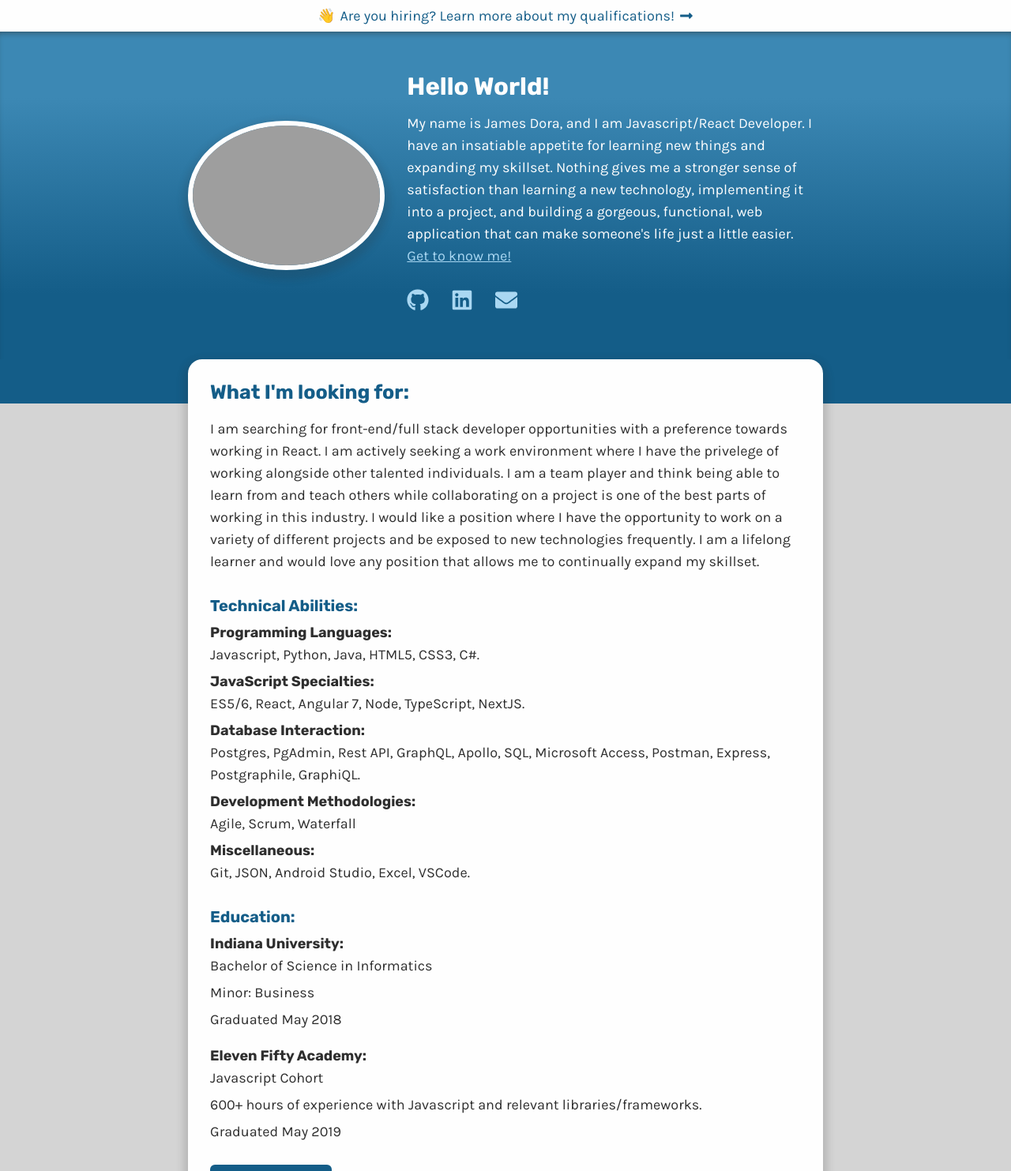
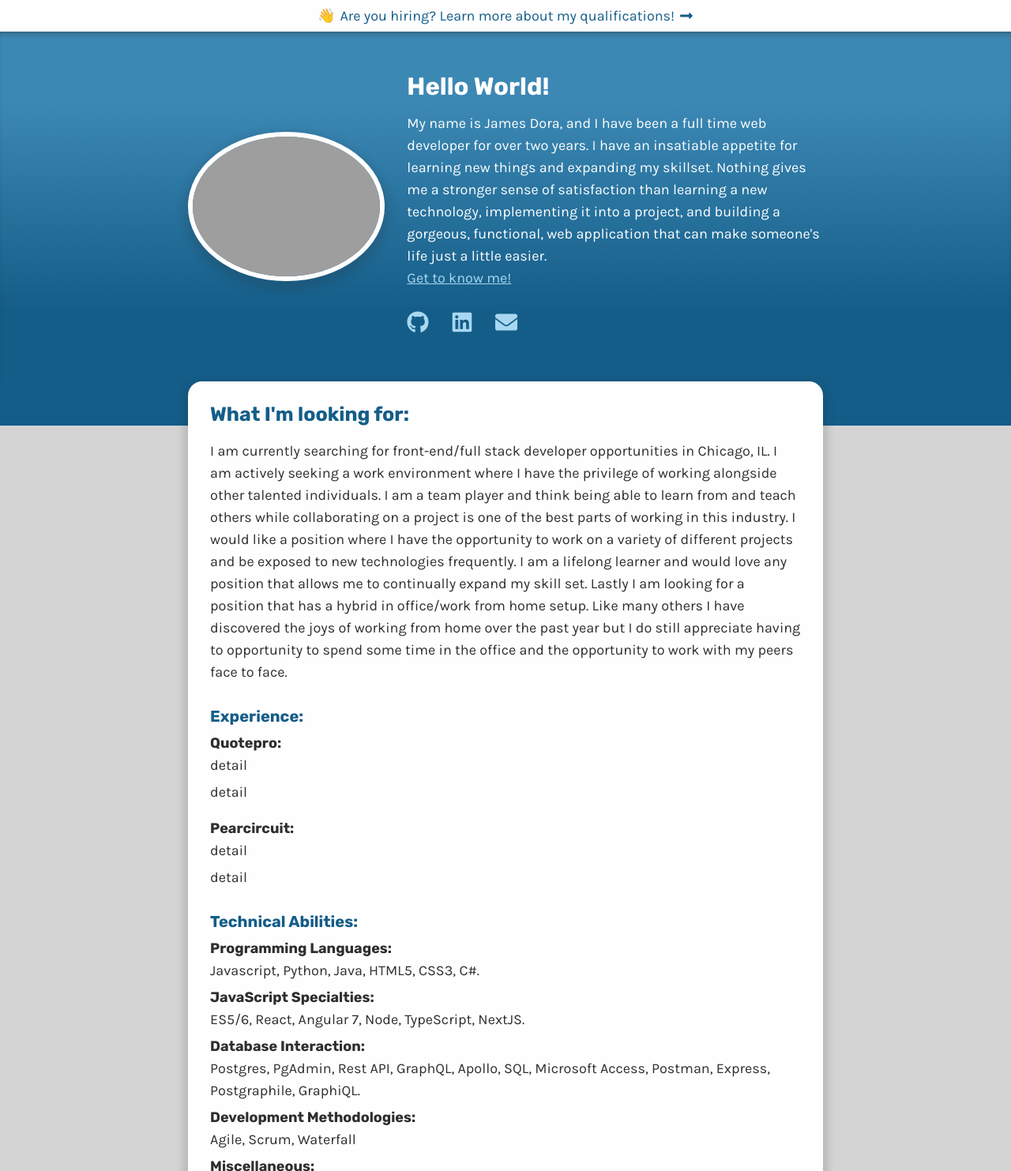
Before and after one commit to jamesdoraiii/portfolio-v3, a Gatsby site: page /hire in a window 1280 px wide. Shown: the top 1483 px of the page at 79% size. Built offline with nearby package versions, Linux system fonts and the light colour scheme; Gatsby itself is replaced by a stand-in of ours; grey boxes are pictures that could not be loaded.

Commit message:
added new project

```diff
--- a/src/components/header.js
+++ b/src/components/header.js
@@ -1,8 +1,9 @@
-import React from "react"
-import { useStaticQuery, graphql } from "gatsby"
+import { FaEnvelope, FaGithub, FaLinkedin } from "react-icons/fa"
+import { graphql, useStaticQuery } from "gatsby"
+
 import AniLink from "gatsby-plugin-transition-link/AniLink"
 import Img from "gatsby-image"
-import { FaGithub, FaEnvelope, FaLinkedin } from "react-icons/fa"
+import React from "react"
 
 export default function Header() {
   return (
@@ -14,12 +15,12 @@ export default function Header() {
         <div className="header__info">
           <h1>Hello World!</h1>
           <p>
-            My name is James Dora, and I am Javascript/React Developer. I have
-            an insatiable appetite for learning new things and expanding my
-            skillset. Nothing gives me a stronger sense of satisfaction than
-            learning a new technology, implementing it into a project, and
-            building a gorgeous, functional, web application that can make
-            someone's life just a little easier. <br />{" "}
+            My name is James Dora, and I have been a full time web developer for
+            over two years. I have an insatiable appetite for learning new
+            things and expanding my skillset. Nothing gives me a stronger sense
+            of satisfaction than learning a new technology, implementing it into
+            a project, and building a gorgeous, functional, web application that
+            can make someone's life just a little easier. <br />{" "}
             <AniLink paintDrip to="/about" hex="#145d88" duration={0.6}>
               Get to know me!
             </AniLink>
--- a/src/pages/hire.js
+++ b/src/pages/hire.js
@@ -1,7 +1,7 @@
+import Layout from "../components/layout-page"
+import PageNav from "../components/page-nav"
 import React from "react"
-import Layout from "../components/layout-page"
 import SEO from "../components/seo"
-import PageNav from "../components/page-nav"
 
 export default function HirePage() {
   return (
@@ -11,17 +11,41 @@ export default function HirePage() {
         <div className="hire page__content">
           <h2>What I'm looking for:</h2>
           <p>
-            I am searching for front-end/full stack developer opportunities with
-            a preference towards working in React. I am actively seeking a work
-            environment where I have the privelege of working alongside other
+            I am currently searching for front-end/full stack developer
+            opportunities in Chicago, IL. I am actively seeking a work
+            environment where I have the privilege of working alongside other
             talented individuals. I am a team player and think being able to
             learn from and teach others while collaborating on a project is one
             of the best parts of working in this industry. I would like a
             position where I have the opportunity to work on a variety of
             different projects and be exposed to new technologies frequently. I
             am a lifelong learner and would love any position that allows me to
-            continually expand my skillset.
+            continually expand my skill set. Lastly I am looking for a position
+            that has a hybrid in office/work from home setup. Like many others I
+            have discovered the joys of working from home over the past year but
+            I do still appreciate having to opportunity to spend some time in
+            the office and the opportunity to work with my peers face to face.
           </p>
+
+          <div className="hire__skills">
+            <h3>Experience:</h3>
+            <ul>
+              <li>
+                <strong>Quotepro:</strong>
+                <ul>
+                  <li>detail</li>
+                  <li>detail</li>
+                </ul>
+              </li>
+              <li>
+                <strong>Pearcircuit:</strong>
+                <ul>
+                  <li>detail</li> <li>detail</li>
+                </ul>
+              </li>
+            </ul>
+          </div>
+
           <div className="hire__skills">
             <h3>Technical Abilities:</h3>
             <ul>
--- a/src/styles/_base.scss
+++ b/src/styles/_base.scss
@@ -21,7 +21,7 @@ $inset: inset 0 $xs 10px -#{$xs} rgba($black, 0.75);
     max-width: 90%;
   }
 
-  width: calc(100% - #{$lg});
+  width: calc(100% - #{$md});
   margin: 0 auto;
 }
 
```
Also changed, not shown: src/pages/about.js (+24 -23 lines), src/pages/index.js (+21 -4 lines), src/images/dj-1.jpg (added), 1 other file.
